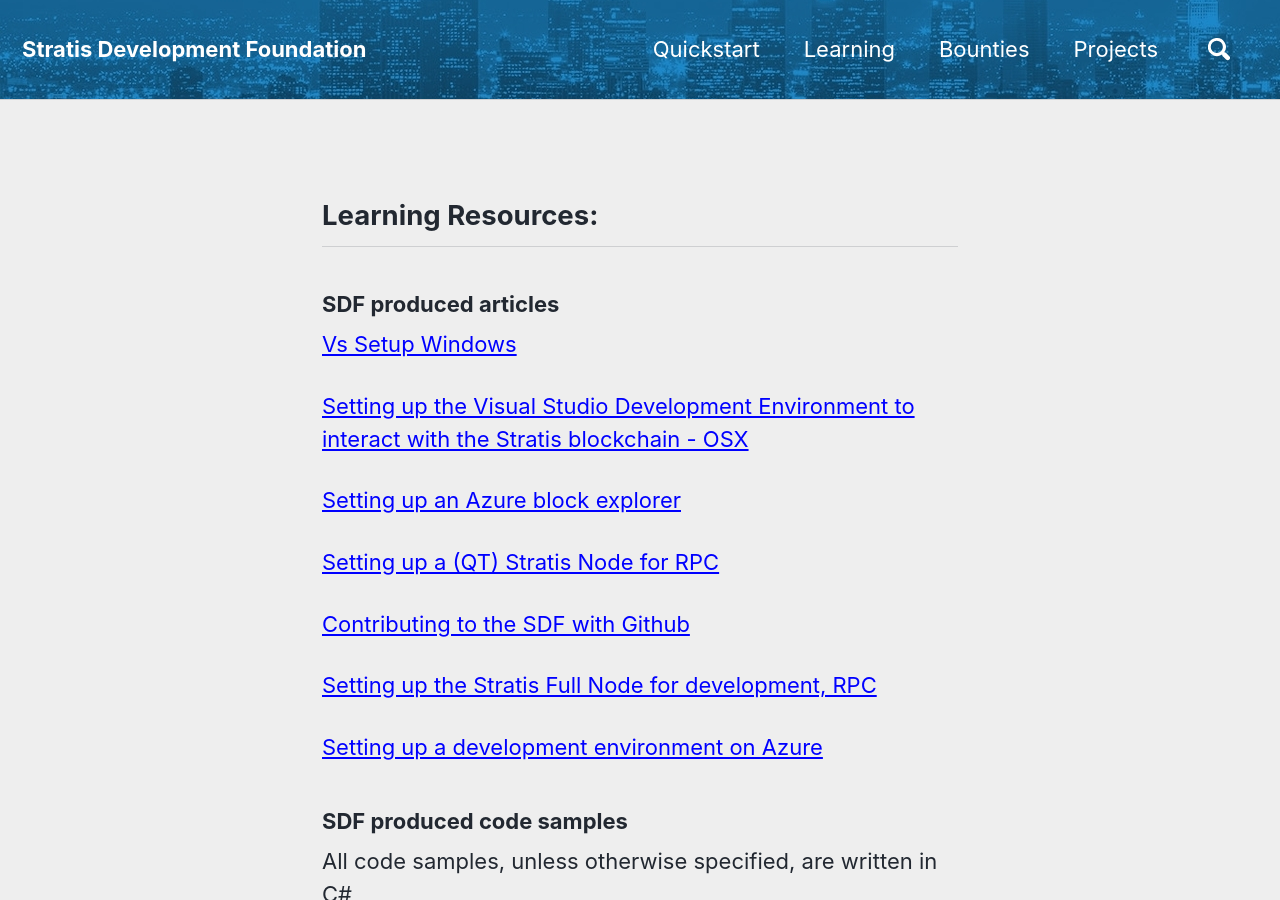
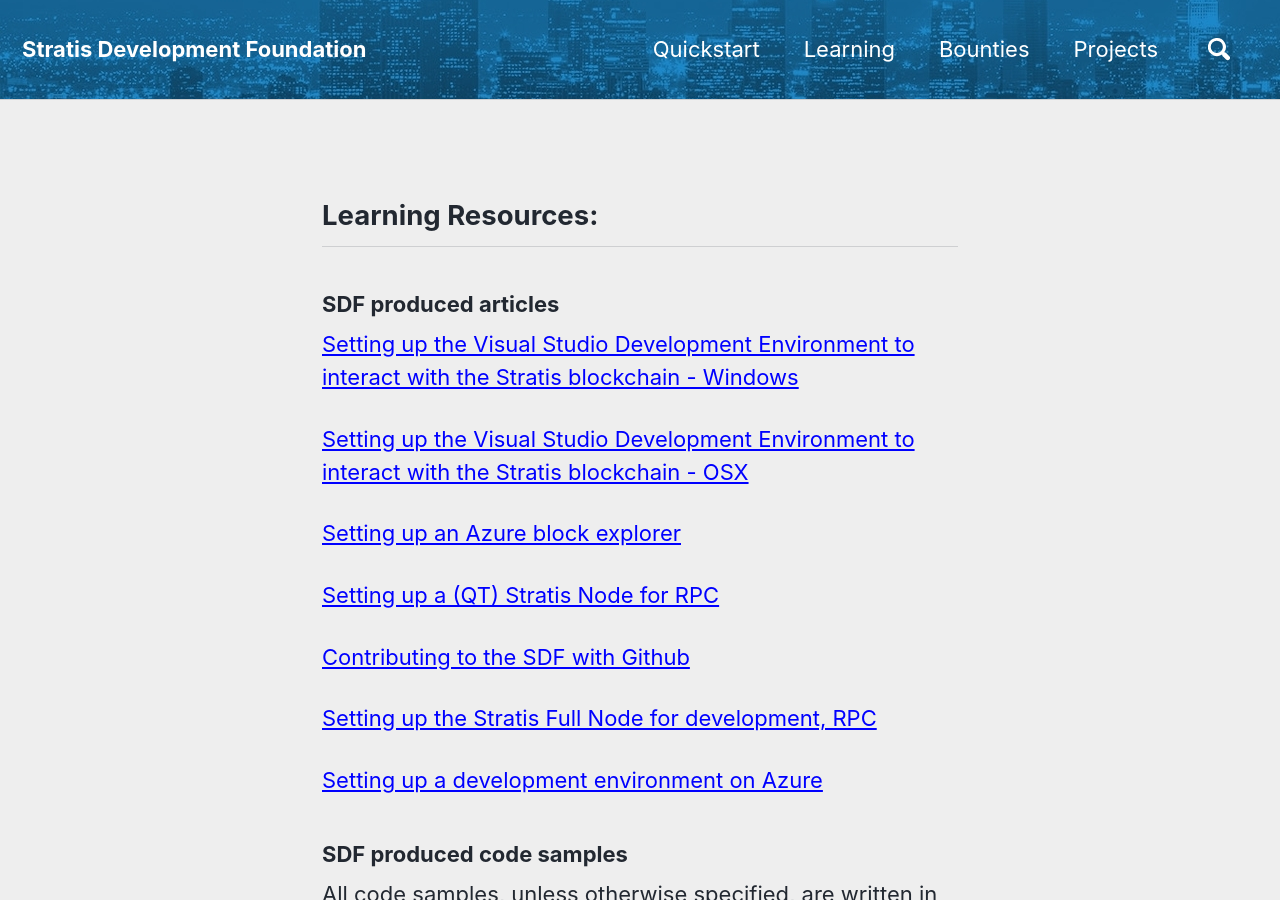
Before and after one commit to StratisDevelopmentFoundation/StratisDevelopmentFoundation.github.io, a Jekyll site: the page built from _pages/learning.md, in a window 1280 px wide and 900 px high. Built offline with Jekyll 4.4.1, drawn with Linux system fonts in a browser that asks for light colours; nearby versions of some CDN libraries.

Commit message:
Metadata fix

```diff
--- a/_posts/2018-04-01-VS-setup-windows.md
+++ b/_posts/2018-04-01-VS-setup-windows.md
@@ -1,4 +1,5 @@
 ---
+title:  "Setting up the Visual Studio Development Environment to interact with the Stratis blockchain - Windows"
 date:   2018-04-01 16:16:01 -0600
 permalink: /install_vs_windows/
 categories: learning bounties
```
